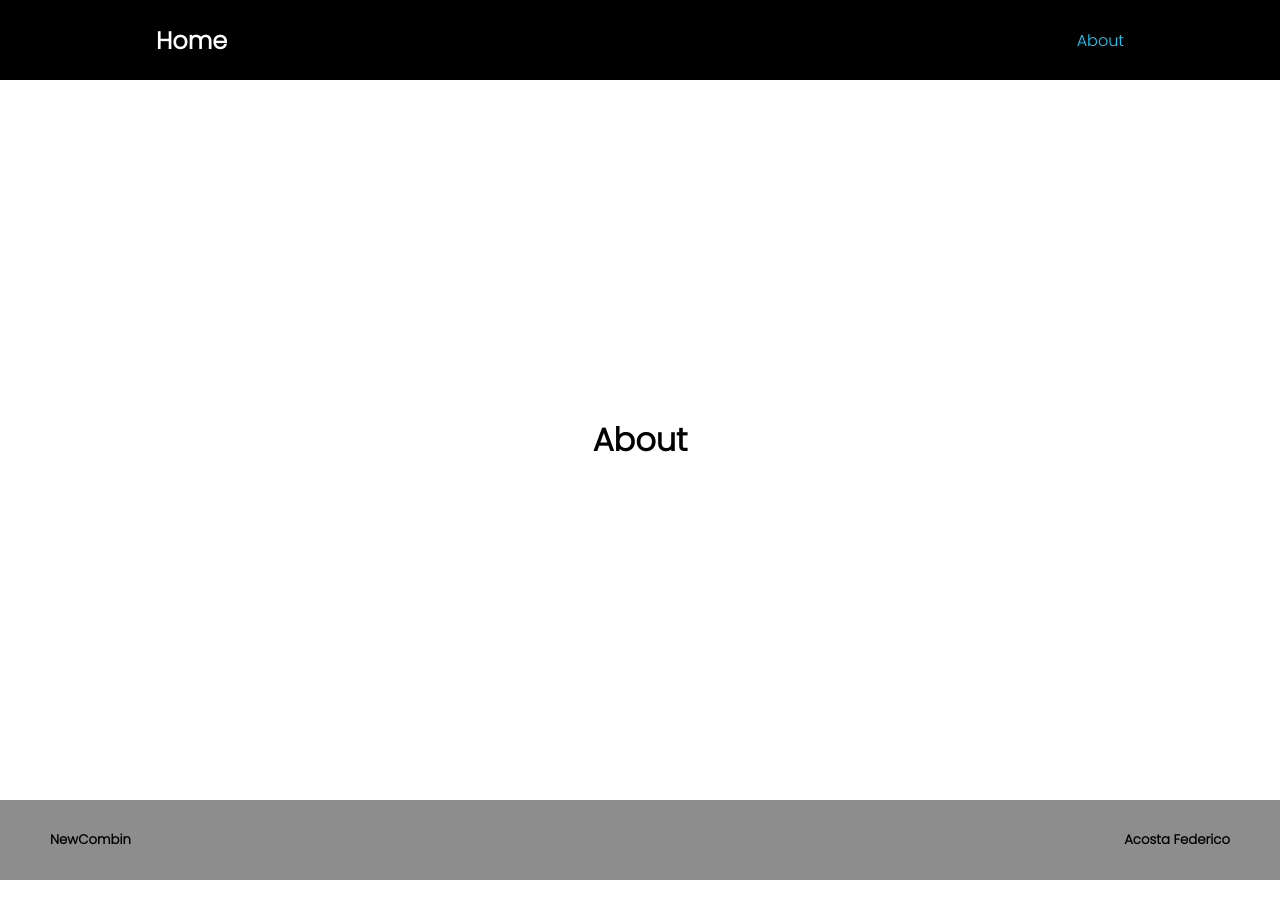
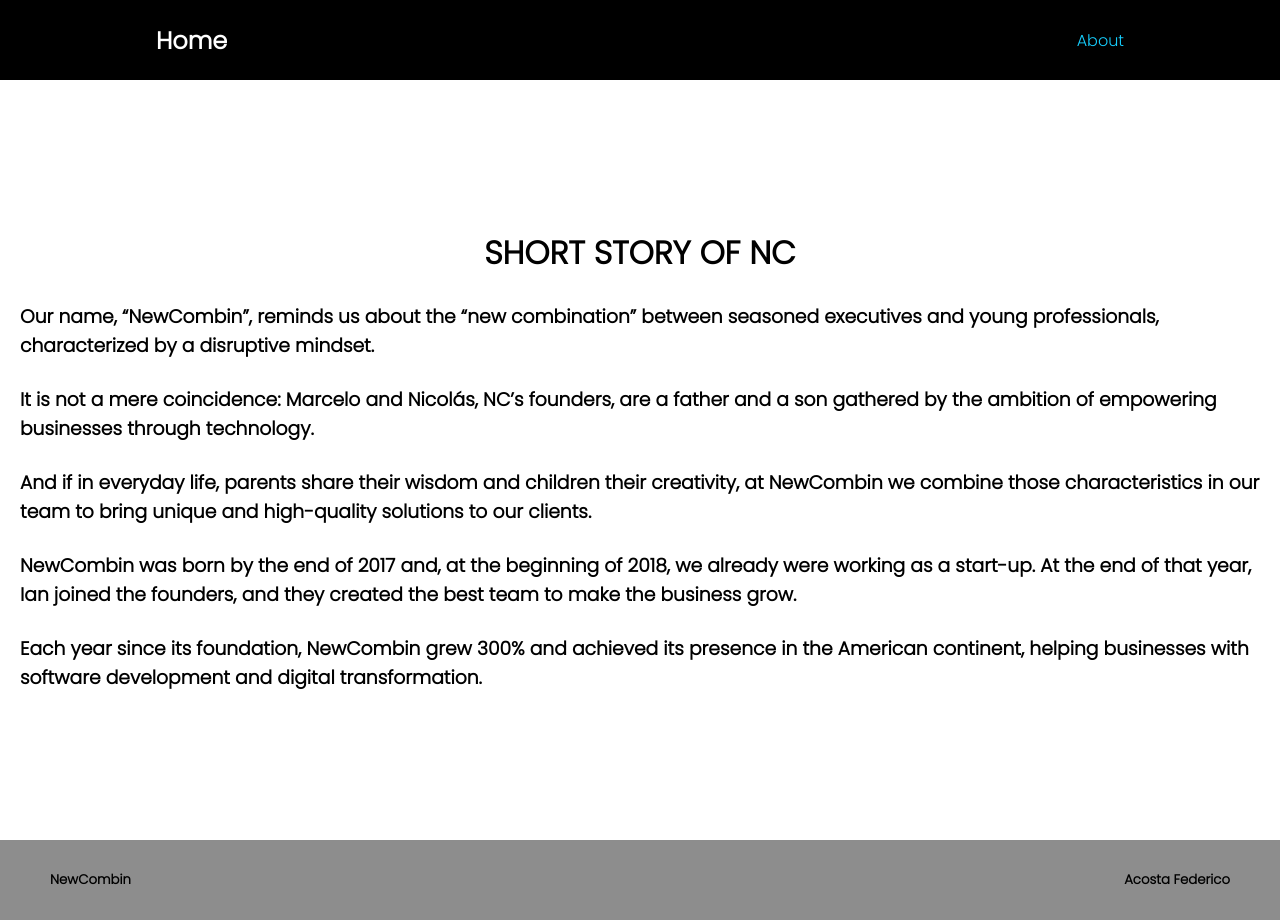
Before and after one commit to FedericoAcostaDev/challenge, a React (Create React App) app: page /about in a window 1280 px wide. Before the commit the page ends 880 px from the top, so only its background shows below. Built offline with nearby package versions, Linux system fonts and the light colour scheme.

Commit message:
added about information

```diff
--- a/src/pages/About/About.js
+++ b/src/pages/About/About.js
@@ -5,12 +5,44 @@
     <div
       style={{
         display: "flex",
+        flexDirection: "column",
         justifyContent: "center",
         alignItems: "center",
         height: "90vh",
+        margin: "20px",
       }}
     >
-      <h1>About</h1>
+      <h1>SHORT STORY OF NC</h1>
+      <br />
+      <h3>
+        Our name, “NewCombin”, reminds us about the “new combination” between
+        seasoned executives and young professionals, characterized by a
+        disruptive mindset.
+      </h3>
+      <br />
+      <h3>
+        It is not a mere coincidence: Marcelo and Nicolás, NC’s founders, are a
+        father and a son gathered by the ambition of empowering businesses
+        through technology.
+      </h3>
+      <br />
+      <h3>
+        And if in everyday life, parents share their wisdom and children their
+        creativity, at NewCombin we combine those characteristics in our team to
+        bring unique and high-quality solutions to our clients.
+      </h3>
+      <br />
+      <h3>
+        NewCombin was born by the end of 2017 and, at the beginning of 2018, we
+        already were working as a start-up. At the end of that year, Ian joined
+        the founders, and they created the best team to make the business grow.
+      </h3>
+      <br />
+      <h3>
+        Each year since its foundation, NewCombin grew 300% and achieved its
+        presence in the American continent, helping businesses with software
+        development and digital transformation.
+      </h3>
     </div>
   );
 };
```
